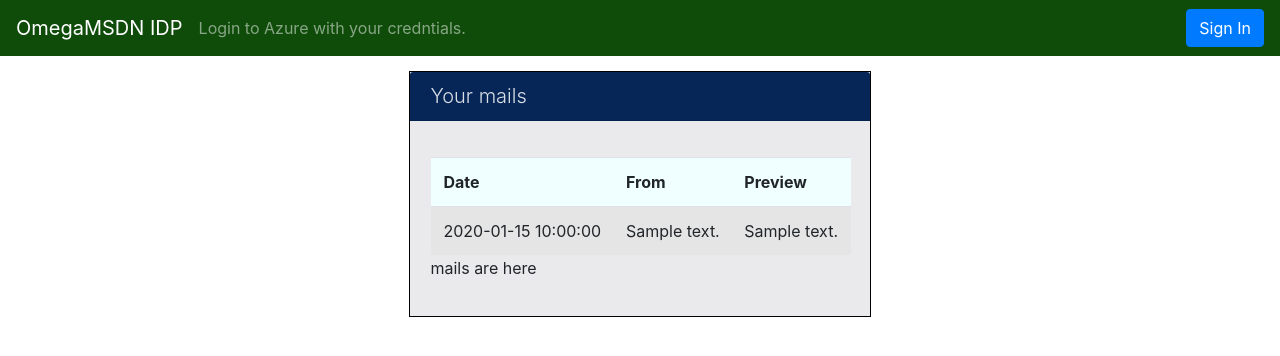
After one commit to shanmugara/azureflask, a Flask app: template az/templates/auth/mail.html in a window 1280 px wide. The commit adds this page. Shown: the top 356 px of the page. Run offline with Flask 2, Linux system fonts and the light colour scheme; the template is opened without the code that fills it: most values are stand-ins (such as "Sample title", 1, 10 or a date in 2020); some libraries are stand-ins or nearby versions.

Commit message:
add mail

```diff
--- a/az/app.py
+++ b/az/app.py
@@ -72,6 +72,17 @@ def create_app(secure_client_credential=None):
         results = requests.get(url_endpoint, headers={'Authorization': token}).json()
         return render_template('auth/call-graph.html', results=results)
 
+    @app.route("/mail")
+    @ms_identity_web.login_required
+    def get_mail():
+        ms_identity_web.acquire_token_silently()
+        token = f'Bearer {ms_identity_web.id_data._access_token}'
+        url_endpoint = app.config['GRAPH_ENDPOINT'] + '/me/messages'
+        results = requests.get(url=url_endpoint, headers={'Authorization': token})
+        mymails = results.json()
+        logging.info(f'Mymails: {mymails}')
+        return render_template('auth/mail.html', mails=mymails['value'])
+
     return app
 
 
--- a/az/static/style.css
+++ b/az/static/style.css
@@ -18,6 +18,13 @@
 .card {
     width: 50vw;
     margin:auto;
+    background: #eaeaec;
+    border:1px solid black;
+}
+
+.mail-card {
+    width: fit-content;
+    margin: auto;
     background: #eaeaec;
     border:1px solid black;
 }
@@ -67,3 +74,24 @@ flex: 1;
     margin: auto;
     fill: green
 }
+
+.table {
+    border-spacing: 1px;
+    border-color: #052657;
+    margin: 1px;
+    background-color: azure;
+}
+
+.table__row:nth-child(even){
+    background-color: #e5e5e5;
+}
+
+.table__cell{
+    padding: 8px;
+    border-color: #052657;
+    border-width: thin;
+}
+
+.table_header{
+    text-align: left;
+}
--- /dev/null
+++ b/az/templates/auth/mail.html
@@ -0,0 +1,25 @@
+{% extends 'mail_page_content.html' %}
+
+{% block header %}
+    {{ "Your mails" }}
+{% endblock %}
+
+{% block text %}
+    <table class="table">
+        <tr class="table_header">
+            <th class="table__cell">Date</th>
+            <th class="table__cell">From</th>
+            <th class="table__cell">Preview</th>
+        </tr>
+        {% for mail in mails %}
+            <tr class="table__row">
+                <td class="table__cell">{{ mail.receivedDateTime }}</td>
+                <td class="table__cell">{{ mail.sender.emailAddress.address }}</td>
+                <td class="table__cell">{{ mail.bodyPreview }}</td>
+            </tr>
+        {% endfor %}
+
+    </table>
+
+    {{ "mails are here" }}
+{% endblock %}
--- a/az/templates/auth/status.html
+++ b/az/templates/auth/status.html
@@ -8,6 +8,7 @@
     {% if g.identity_context_data.authenticated %}
         Click here to get your <a class="btn btn-success p-1" href="{{ url_for('token_details') }}">ID Token Details</a>
         or <a class="btn btn-success p-1" href="{{ url_for('call_ms_graph') }}">Call MS Graph API</a>
+        <a class="btn-info p-1" href="{{ url_for('get_mail')}}">Mail</a>
     {% else %}
         Use the button on the top right to sign in. <br/>
         Attempts to get your <a href="{{ url_for('token_details') }}">ID Token Details</a> or <a href="{{ url_for('call_ms_graph') }}">Call MS Graph API</a> should result in a 401 error.
--- /dev/null
+++ b/az/templates/mail_page_content.html
@@ -0,0 +1,20 @@
+{% extends 'layout.html' %}
+
+{% block banner_text %}
+    {% block title %}
+        {{ config['SAMPLE_DESCRIPTION'] }}
+    {% endblock %}
+{% endblock %}
+
+{% block body %}
+<div class="mail-card">
+    <h5 class="card-header bg-darkblue">
+        {% block header%} {% endblock %}
+    </h5>
+    <div class="card-body">
+        <p class="card-text">
+            {% block text %} {% endblock %}
+        </p>
+    </div>
+</div>
+{% endblock %}
```
